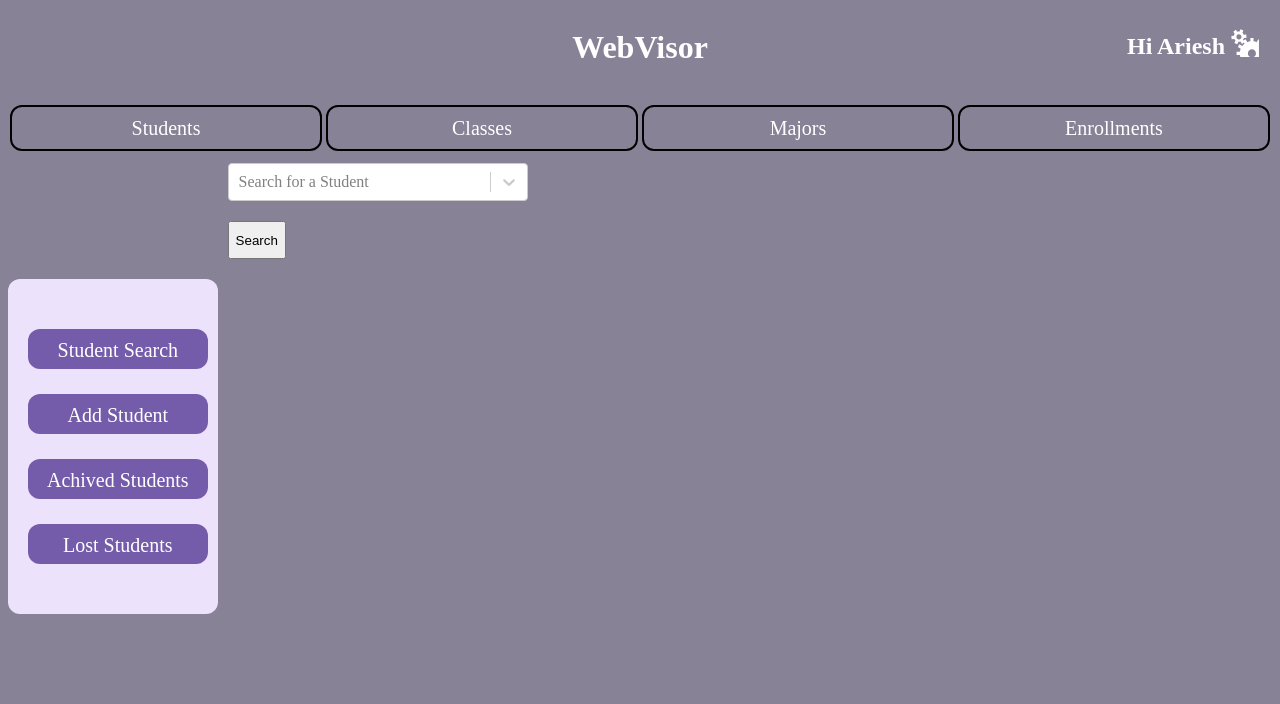
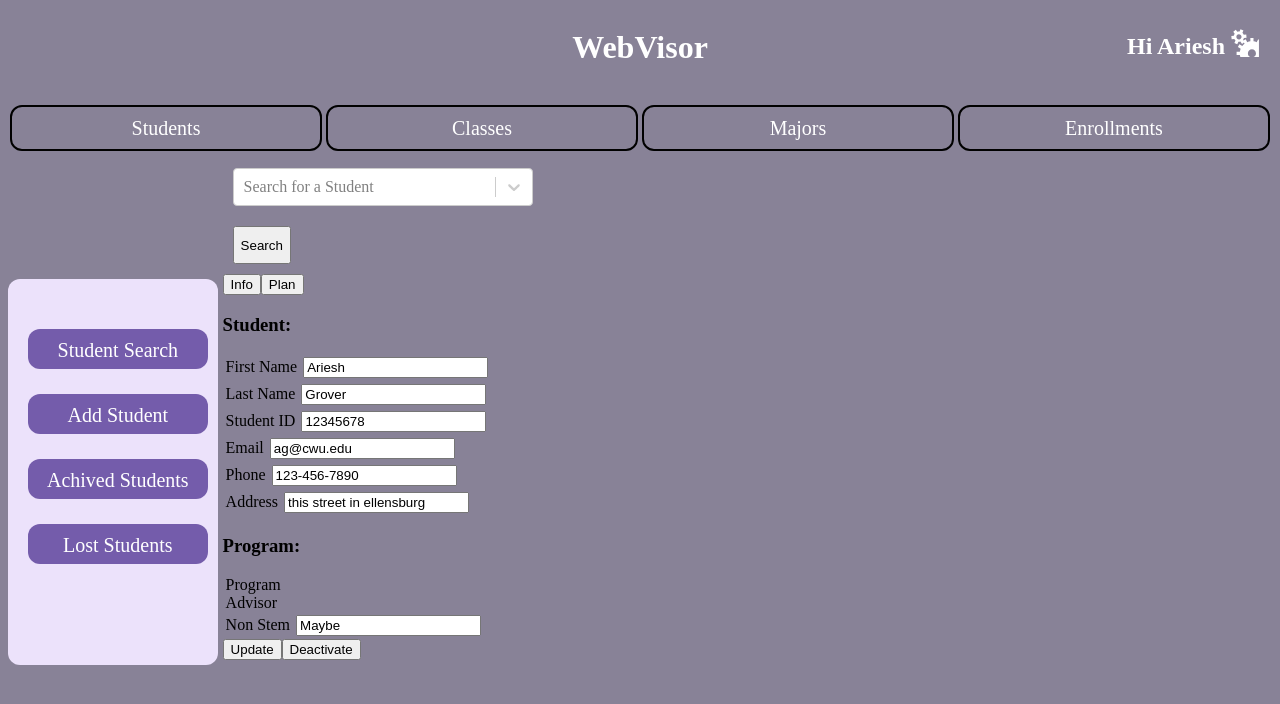
Before and after one commit to groverari/CWU-WebVisor, a React (Vite) app in the folder frontend/: page /home/students in a window 1280 px wide. Shown: the top 704 px of the page. Built offline with nearby package versions, Linux system fonts and the light colour scheme.

Commit message:
Student info function

```diff
--- a/frontend/src/components/student-info/student-info.jsx
+++ b/frontend/src/components/student-info/student-info.jsx
@@ -1,21 +1,40 @@
 import React from 'react'
 import './student-info.styles.scss'
 
-function StudentInfo({ props }) {
+function StudentInfo(props) {
   const { student } = props
+  if (props.active) {
     return (
       <form>
+        <h3>Student: </h3>
         <label>First Name</label>
-      <input type="text" placeholder={student.fname} />
+        <input type="text" value={student.fName} />
         <br />
         <label>Last Name</label>
-      <input type="text" placeholder={student.lname} />
+        <input type="text" value={student.lName} />
         <br />
         <label>Student ID</label>
-      <input type="text" placeholder={student.id} /> <br />
-      <label></label>
+        <input type="text" value={student.id} /> <br />
+        <label>Email</label>
+        <input type="text" value={student.email} /> <br />
+        <label>Phone</label>
+        <input type="text" value={student.phone} /> <br />
+        <label>Address</label>
+        <input type="text" value={student.address} /> <br />
+        <h3>Program: </h3>
+        <label>Program</label>
+        {/* This is where dropdown of all programs will go */}
+        <br />
+        <label>Advisor</label>
+        {/* This where the advisor drop down will go */}
+        <br />
+        <label>Non Stem</label>
+        <input type="text" value={student.nonStem} /> <br />
+        <button>Update</button>
+        <button>Deactivate</button>
       </form>
     )
   }
+}
 
 export default StudentInfo
--- a/frontend/src/components/student-info/student-info.styles.scss
+++ b/frontend/src/components/student-info/student-info.styles.scss
@@ -0,0 +1,8 @@
+form {
+  label {
+    margin: 3px;
+  }
+  input {
+    margin: 3px;
+  }
+}
--- /dev/null
+++ b/frontend/src/components/student-overview/student-overview.jsx
@@ -0,0 +1,36 @@
+import React, { useState, useEffect } from 'react'
+import './student-overview.styles.scss'
+import StudentInfo from '../student-info/student-info'
+
+function StudentOverview({ student }) {
+  const [info, setInfo] = useState(true)
+  const [plan, setPlan] = useState(false)
+
+  const tabBtnHandler = (information, planchange) => {
+    setInfo(information)
+    setPlan(planchange)
+  }
+
+  console.log('rendering' + info)
+  return (
+    <div>
+      <button
+        onClick={() => {
+          tabBtnHandler(true, false)
+        }}
+      >
+        Info
+      </button>
+      <button
+        onClick={() => {
+          tabBtnHandler(false, true)
+        }}
+      >
+        Plan
+      </button>
+      <StudentInfo active={info} student={student} />
+    </div>
+  )
+}
+
+export default StudentOverview
--- /dev/null
+++ b/frontend/src/components/student-overview/student-overview.styles.scss
@@ -0,0 +1,6 @@
+.show {
+  visibility: visible;
+}
+.hide {
+  visibility: hidden;
+}
--- a/frontend/src/pages/students/student-search/student-search.jsx
+++ b/frontend/src/pages/students/student-search/student-search.jsx
@@ -2,7 +2,7 @@ import React from 'react'
 import './student-search.styles.scss'
 import SearchBox from '../../../components/search-box/search-box'
 import { useState, useEffect } from 'react'
-import StudentInfo from '../../../components/student-info/student-info'
+import StudentOverview from '../../../components/student-overview/student-overview'
 const s = [
   { label: 'Ariesh', value: 1 },
   { label: 'Josh', value: 2 },
@@ -11,6 +11,18 @@ const s = [
   { label: 'Ryan', value: 5 },
   { label: 'John Doe', value: 7 },
   { label: 'Billy Eilish', value: 8 }
+]
+
+const studentInfo = [
+  {
+    fName: 'Ariesh',
+    lName: 'Grover',
+    id: 12345678,
+    email: 'ag@cwu.edu',
+    phone: '123-456-7890',
+    address: 'this street in ellensburg',
+    nonStem: 'Maybe'
+  }
 ]
 
 const StudentSearch = () => {
@@ -25,14 +37,16 @@ const StudentSearch = () => {
       return a.label.localeCompare(b.label)
     })
   }
+  //const searchHandler = () => ({})
 
   return (
-    <div>
+    <div className="student-search-container">
       <SearchBox
         list={students}
         placeholder="Search for a Student"
         value="Search"
       />
+      <StudentOverview student={studentInfo[0]} />
     </div>
   )
 }
--- a/frontend/src/pages/students/student-search/student-search.styles.scss
+++ b/frontend/src/pages/students/student-search/student-search.styles.scss
@@ -0,0 +1,5 @@
+.student-search-container {
+  display: block;
+  justify-content: center;
+  padding: 5px;
+}
```
Lines whose indentation alone changed are shown as unchanged.
